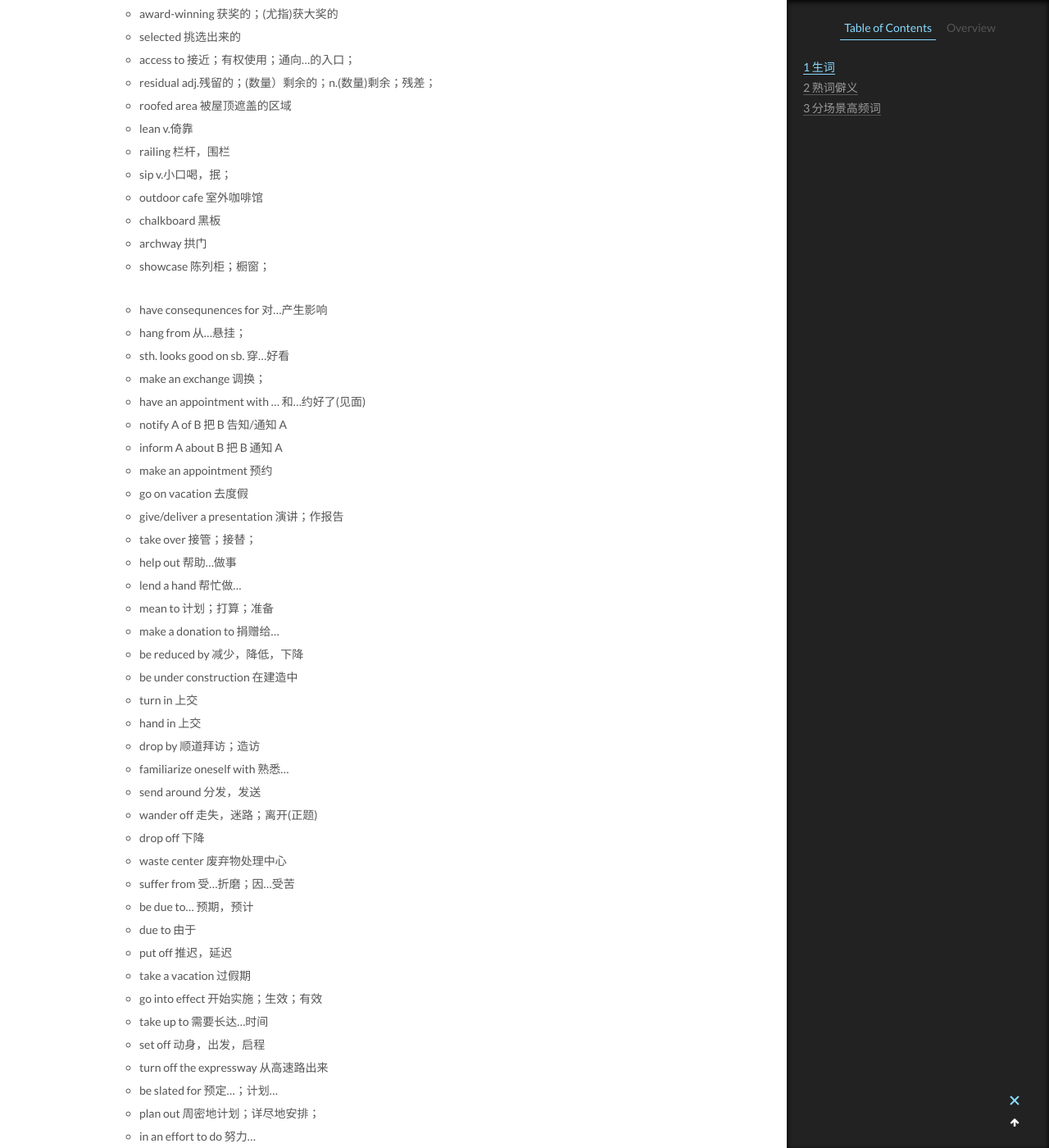
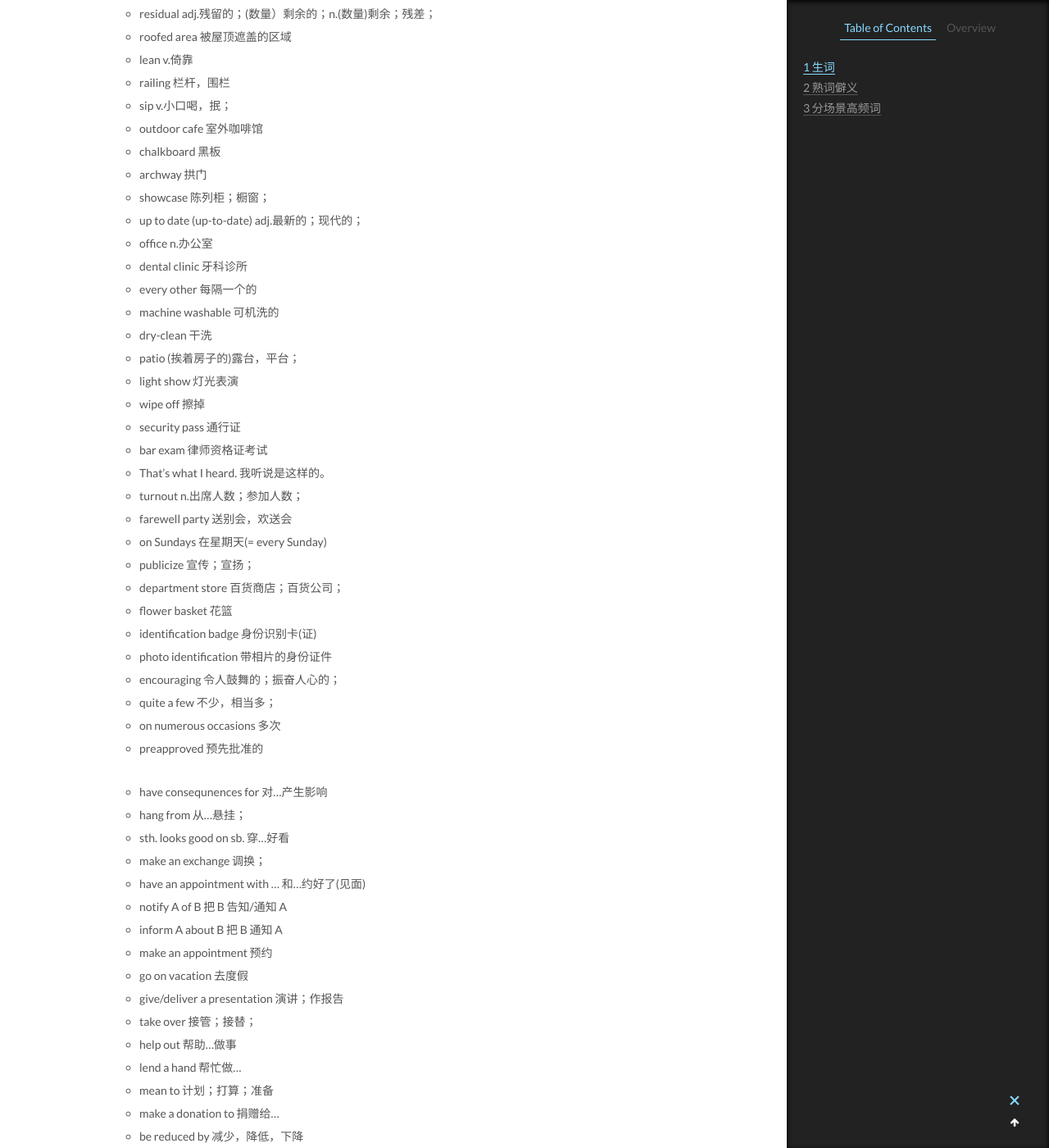
Before and after one commit to CodeHunter2006/CodeHunter2006.github.io, a Jekyll site: the page built from _posts/2022-04-23-TOEIC_vocabulary.md, in a window 1280 px wide and 1400 px high, scrolled down 6622 px. Shown: the whole window at 82% size. Built offline with Jekyll 4.4.1, drawn with Linux system fonts in a browser that asks for light colours; some of the changed text lies outside the part shown.

Commit message:
doc: add contents

```diff
--- a/_posts/2022-04-23-TOEIC_vocabulary.md
+++ b/_posts/2022-04-23-TOEIC_vocabulary.md
@@ -226,6 +223,30 @@
 - chalkboard 黑板
 - archway 拱门
 - showcase 陈列柜；橱窗；
+- up to date (up-to-date) adj.最新的；现代的；
+- office n.办公室
+- dental clinic 牙科诊所
+- every other 每隔一个的
+- machine washable 可机洗的
+- dry-clean 干洗
+- patio (挨着房子的)露台，平台；
+- light show 灯光表演
+- wipe off 擦掉
+- security pass 通行证
+- bar exam 律师资格证考试
+- That's what I heard. 我听说是这样的。
+- turnout n.出席人数；参加人数；
+- farewell party 送别会，欢送会
+- on Sundays 在星期天(= every Sunday)
+- publicize 宣传；宣扬；
+- department store 百货商店；百货公司；
+- flower basket 花篮
+- identification badge 身份识别卡(证)
+- photo identification 带相片的身份证件
+- encouraging 令人鼓舞的；振奋人心的；
+- quite a few 不少，相当多；
+- on numerous occasions 多次
+- preapproved 预先批准的
 
 - have consequnences for 对...产生影响
 - hang from 从...悬挂；
@@ -289,6 +310,16 @@
 - lean on railing 倚靠栏杆
 - be packed with 挤满；塞满；
 - clean off (table) 收拾(桌子)
+- cut sth. in half 将...切成两半
+- come up with 想出，提出(计划、想法等)
+- slip one's mind 忘掉，遗忘
+- have one's hands full 手里有很多工作要做，很忙，忙的不可开交
+- sign up for 注册；报名参加；
+- turn in 上交；提交；交付；
+- file a tax return 提交报税表
+- come to 总共，共计
+- be entitled to 有资格，有权利
+- look over (快速)翻阅，浏览；
 
 # 熟词僻义
 
@@ -305,6 +336,7 @@
 - charge 要价；收费；
 - straw 吸管；稻草；
 - convention 大会；管理；
+- get together 开会；聚会；聚到一起
 - arrange 安排；整理；
 - come by 作短暂拜访；经过；
 - token (情感的)表示；证明；令牌；
@@ -324,11 +356,13 @@
 - exceptional adj.优异的；非凡的；例外的；特殊的；
 - complex n.综合大楼；adj.复杂的
 - phone vt.给...打电话；n.电话
-- offer n.(商品的)特价，特惠；工作邀请；v.给予(物)
+- offer n.(商品的)特价，特惠；工作邀请；提供的东西；v.给予(物)
 - roof v.给...盖上屋顶；遮蔽；n.屋顶
+- attraction 游览胜地；吸引力；
 
 - come in 上市；进来
 - pick up (贸易或经济)好转，改善；买；(开车)接载；取走；
+- in the order of 大约；按……次序
 
 # 分场景高频词
 
@@ -367,7 +401,12 @@
 - copy paper 复印纸
 - fax n.传真机；v.传真
 - copier 复印机
+- copy machine 复印机
 - out of toner 没有墨粉了
+- dress code 着装标准
+- commuting time 通勤时间
+- be stuck in traffic 遇上堵车
+- leave for the day 下班
 
 ## Personnel & Management 人事及管理
 
@@ -402,6 +441,15 @@
 - marketing director 市场销售主管
 - managerial 经理的；管理上的；
 - industry leader 行业领袖
+- job fair 招聘会
+- Accounting 会计部
+- layoff n.解雇；下岗；停工期；
+- layoffs 裁员
+- closure (企业、工厂等的)永久性关闭，停业
+- vacancy (工作或职位的)空缺
+- qualified (通过考试)取得资格的，有资格的，合格的
+- applicant 申请人
+- be in charge of 主管；全面负责；统领
 
 ## Business Development 业务扩展
 
@@ -550,6 +598,7 @@
 - seminar 研讨会；
 - statement 声明；陈述
 - due date 到期日
+- trade fair 商品交易会；商品展销会；
 
 ## Technology & Equipment 科技及装备
 
@@ -598,7 +647,7 @@
 - courier 递送急件的信差；邮务专递公司；
 - draft 草稿；汇票；
 - enclose 装入；装入信封；随函附上
-- issue 流出；放出；发行；发布；分发
+- issue 流出；放出；发行；(报刊的)期，号，次；发布；分发；
 - layout 规划；设计；编排；
 - legible (字迹)可以辨认的；易读的；
 - postage 邮资
@@ -645,6 +694,9 @@
 - traffic congestion 交通拥堵
 - heavy traffic 交通拥堵
 - travel agent 旅行社
+- printable ticket 可打印车票
+- reservation confirmation 预约确认(书)
+- baggage claim 取行李处；行李领取处；
 
 ## transportation(Air,Ocean,Land) 交通运输(空、海、陆)
 
@@ -685,6 +737,7 @@
 - city limits 市区范围
 - shipping cost 运费
 - expressway n.(美国)高速公路
+- unload 卸下(货物)；从...上卸货；
 
 - make delivery 交货；送货
 
@@ -723,8 +776,15 @@
 - receipt n.收据，收条；购物小票；收到
 - place orders 订购，下订单
 - overcharge v.对...要价/收费 过高
+- grocery 食品杂货店
+- groceries 杂货；食品；生活用品
+- coupon 优惠券；
+- voucher 代金券；
+- gift voucher 礼券；
+- redeem 偿还；兑现；付清；
+- inconvenience 不便；麻烦；困难
 
-## Dining Out 在外用餐
+## Dining Out & Food 在外用餐和食物
 
 - bland (食物)淡而无味的；(人)温和的；无刺激性的；
 - crave 渴望
@@ -759,6 +819,17 @@
 - seasoning 调味品；佐料；
 - snack n.小吃；点心；vi.吃点心
 - spice 香料；调味品；
+- nutritional information 营养信息
+- wheat flour 小麦粉
+- canola oil 菜籽油
+- palm oil 棕榈油
+- corn syrup 玉米糖浆
+- corn starch 玉米淀粉
+- artificial flavoring 人造调味剂
+- caramel coloring 焦糖色素
+- nut allergy 坚果过敏
+- almonds 杏仁
+- buttery 含黄油的；涂黄油的
 
 ## Social Contact 社交
 
@@ -942,6 +1013,9 @@
 - living quarter 居住区
 - brick wall n.砖墙；
 - floor plan 平面图
+- furnished 带家具的
+- furniture 家具
+- at no extra cost 没哟额外的费用
 
 ## Product Research and Development 产品调研与开发
 
@@ -1022,6 +1096,7 @@
 - promotion from within(PFW) 内部晋升
 - posting n.公布；邮递；布置
 - degree 学位
+- business management 企业管理；商务管理；
 - validity 有效性；正确；正确性
 - norm 标准；规范
 - cutoff score 录用分数线
@@ -1029,6 +1104,8 @@
 - unstructured 无社会组织的；松散的；非正式组成的
 - vocational 职业的；行业的
 - step down 辞职；下台；让位，退位；
+- Human Resources 人力资源(部)
+- How are you finding it? 你觉得怎么样
 
 ## Pay & Promotion 薪酬与晋升
 
@@ -1078,6 +1155,7 @@
 - ownership 所有权；物主身份
 - cafeteria 自助餐厅
 - maternity 产科的；孕妇的
+- days off 休息日；休假日
 
 ## Rules & Regulations 公司规章制度
 
```
Also changed, not shown: other parts of _posts/2022-04-23-TOEIC_vocabulary.md (+1 -3 lines), _posts/2018-11-28-Go_Syntax.md (+4 -0 lines), _posts/2022-05-07-TOEIC_grammar.md (+2 -0 lines), _posts/2022-05-08-TOEIC_listening.md (+1 -0 lines).
